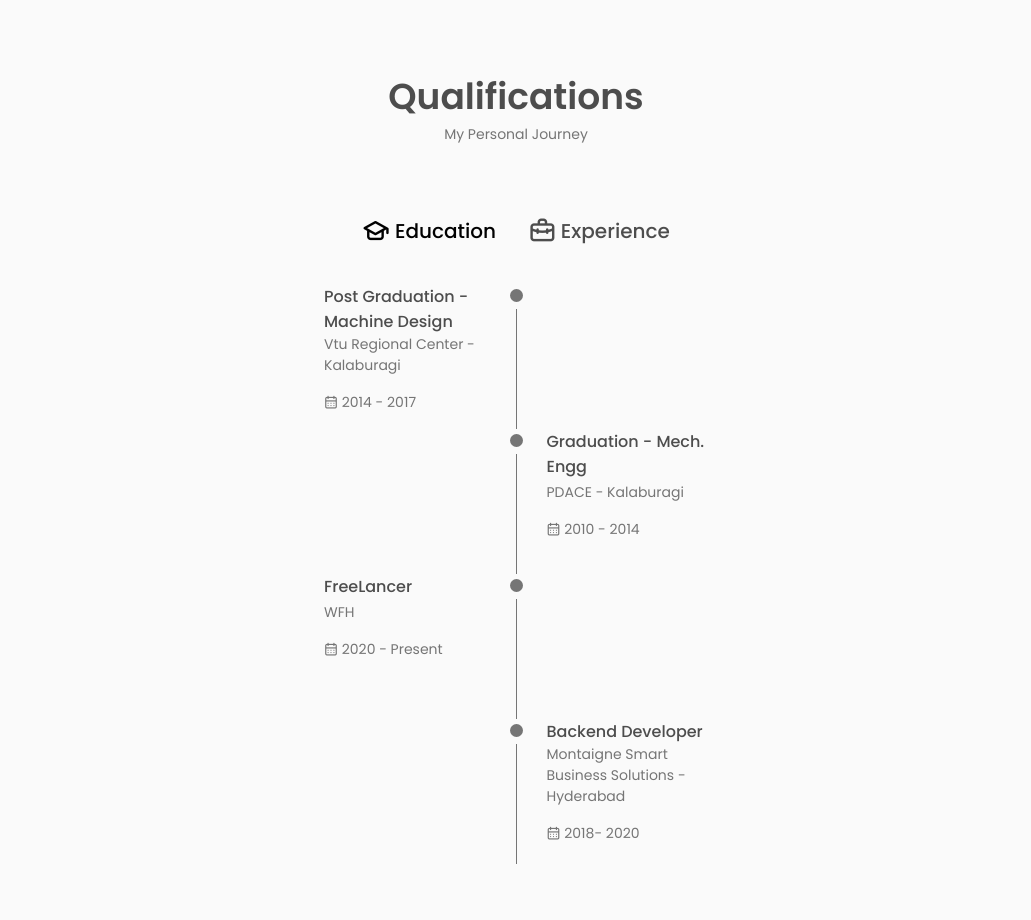
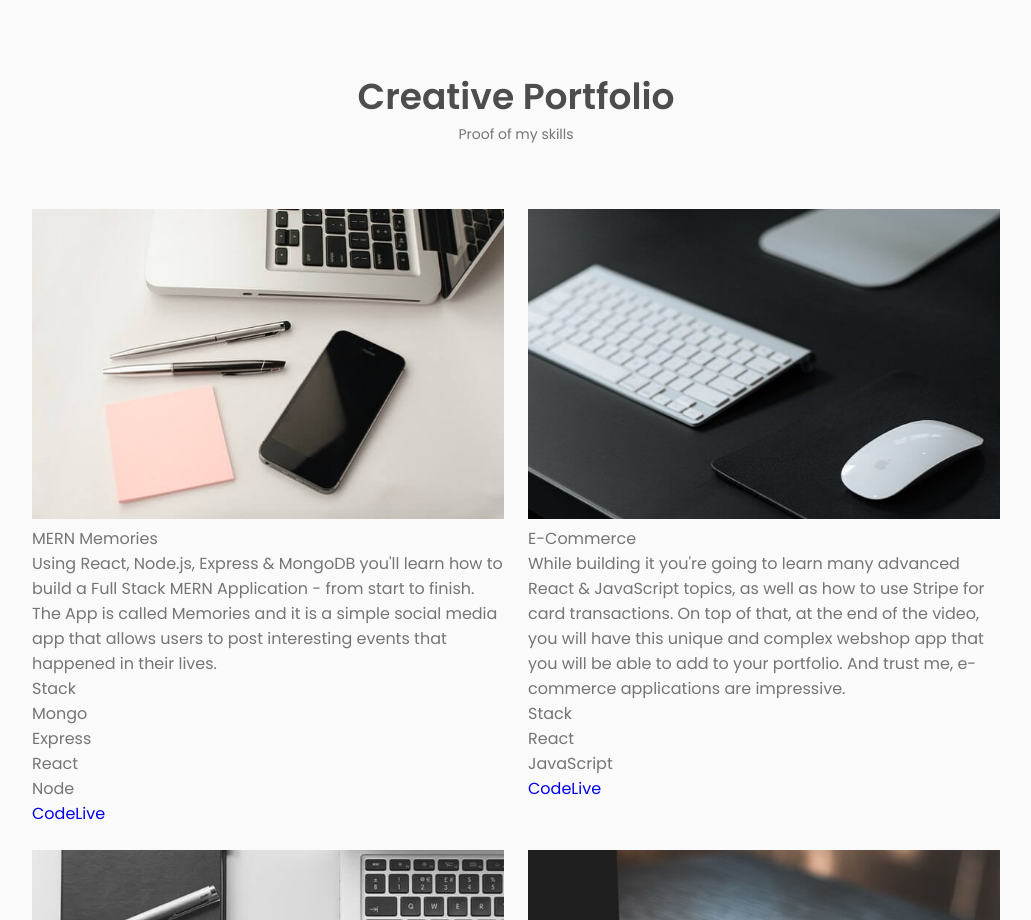
Before and after one commit to MZHussain0/MZH-portfolio, a React (Vite) app: page / in a window 1280 px wide. Shown: the part 1880-2800 px from the top of the page, without its empty margins (124-1155 px from the left). Built offline with nearby package versions, Linux system fonts and the light colour scheme.

Commit message:
setting up portfolio section

```diff
--- a/package.json
+++ b/package.json
@@ -11,7 +11,9 @@
   "dependencies": {
     "@emailjs/browser": "^3.7.0",
     "react": "^18.2.0",
-    "react-dom": "^18.2.0"
+    "react-dom": "^18.2.0",
+    "react-icons": "^4.4.0",
+    "styled-components": "^5.3.5"
   },
   "devDependencies": {
     "@types/react": "^18.0.17",
--- a/src/App.jsx
+++ b/src/App.jsx
@@ -4,6 +4,7 @@ import Contact from "./components/Contact/Contact";
 import Footer from "./components/Footer/Footer";
 import Header from "./components/Header/Header";
 import Home from "./components/Home/Home";
+import Portfolio from "./components/Portfolio/Portfolio";
 import Qualification from "./components/Qualification/Qualification";
 import Scrollup from "./components/Scrollup/Scrollup";
 import Skills from "./components/Skills/Skills";
@@ -16,6 +17,7 @@ function App() {
         <Home />
         <About />
         <Skills />
+        <Portfolio />
         <Qualification />
         <Contact />
       </main>
--- /dev/null
+++ b/src/components/Portfolio/Portfolio.css
@@ -0,0 +1,4 @@
+.portfolio__container {
+  grid-template-columns: repeat(2, 1fr);
+  justify-items: center;
+}
--- /dev/null
+++ b/src/components/Portfolio/Portfolio.jsx
@@ -0,0 +1,41 @@
+import React, { useState } from "react";
+import "./Portfolio.css";
+
+import { projects } from "../constants/constants";
+
+const Portfolio = () => {
+  return (
+    <section className="portfolio section" id="portfolio">
+      <h2 className="section__title">Creative Portfolio</h2>
+      <span className="section__subtitle">Proof of my skills</span>
+
+      <div className="portfolio__container container grid">
+        {projects.map(
+          ({ id, image, title, description, tags, source, visit }) => (
+            <div className="portfolio__content" key={id}>
+              <img src={image} />
+              <div className="portfolio__title">{title}</div>
+              <div className="portfolio__subtitle">{description}</div>
+              <div className="portfolio__stack">Stack</div>
+              <div className="portfolio__tags">
+                {tags.map((tag, i) => (
+                  <div className="portfolio__tag">{tag}</div>
+                ))}
+              </div>
+              <div className="portfolio__links">
+                <a href={visit} className="portfolio__link">
+                  Code
+                </a>
+                <a href={source} className="portfolio__link">
+                  Live
+                </a>
+              </div>
+            </div>
+          )
+        )}
+      </div>
+    </section>
+  );
+};
+
+export default Portfolio;
--- /dev/null
+++ b/src/components/constants/constants.js
@@ -0,0 +1,47 @@
+import p1 from "../../assets/work1.jpg";
+import p2 from "../../assets/work2.jpg";
+import p3 from "../../assets/work3.jpg";
+import p4 from "../../assets/work4.jpg";
+
+export const projects = [
+  {
+    title: "MERN Memories",
+    description:
+      "Using React, Node.js, Express & MongoDB you'll learn how to build a Full Stack MERN Application - from start to finish. The App is called Memories and it is a simple social media app that allows users to post interesting events that happened in their lives.",
+    image: p1,
+    tags: ["Mongo", "Express", "React", "Node"],
+    source: "https://google.com",
+    visit: "https://google.com",
+    id: 0,
+  },
+  {
+    title: "E-Commerce",
+    description:
+      "While building it you're going to learn many advanced React & JavaScript topics, as well as how to use Stripe for card transactions. On top of that, at the end of the video, you will have this unique and complex webshop app that you will be able to add to your portfolio. And trust me, e-commerce applications are impressive.",
+    image: p2,
+    tags: ["React", "JavaScript"],
+    source: "https://google.com",
+    visit: "https://google.com",
+    id: 1,
+  },
+  {
+    title: "WebRTC App",
+    description:
+      "This is a code repository for the corresponding YouTube video. In this tutorial, we're going to build and deploy a React Video Chat Application using WebRTC.",
+    image: p3,
+    tags: ["React", "WebRTC"],
+    source: "https://google.com",
+    visit: "https://google.com",
+    id: 2,
+  },
+  {
+    title: "Unichat",
+    description:
+      "This is a code repository for the corresponding video tutorial. In this video, we will create a full Realtime Chat Application",
+    image: p4,
+    tags: ["React", "ChatEngine", "Firebase"],
+    source: "https://google.com",
+    visit: "https://google.com",
+    id: 3,
+  },
+];
```
Also changed, not shown: 1 other file (tests, documents, lock files or other folders).
